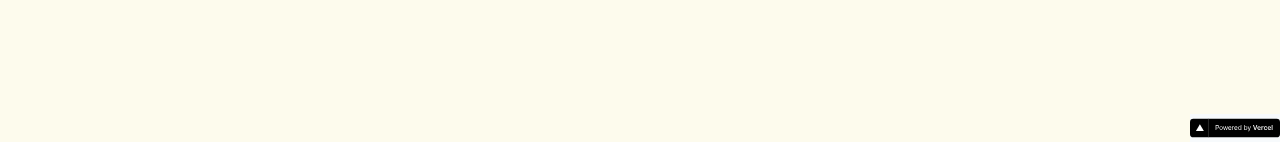
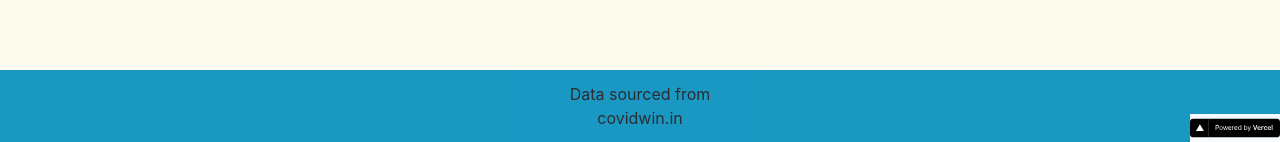
Before and after one commit to Rohithgilla12/covi-find, a Next.js app: page / in a window 1280 px wide. Both pictures are taken after a click on the button "COVID Leads". Shown: the part 658-800 px from the top of the page. Built offline with nearby package versions, Linux system fonts and the light colour scheme; no server answers.

Commit message:
Added data source.

```diff
--- a/src/components/home/MedicalCare.tsx
+++ b/src/components/home/MedicalCare.tsx
@@ -3,6 +3,7 @@ import useSWR from "swr";
 import { fetcher } from "../../utils/fetcher";
 import NextLink from "next/link";
 import { Box, Button, Select } from "@chakra-ui/react";
+import { Container } from "../Container";
 
 interface MedicalCareProps {}
 
@@ -14,6 +15,23 @@ export const MedicalCare: React.FC<MedicalCareProps> = ({}) => {
     fetcher
   );
   return (
+    <>
+      <Container
+        flexDirection="column"
+        flexWrap="nowrap"
+        overflowX="scroll"
+        position="absolute"
+        justifyContent="start"
+        bottom="0"
+        width="100%"
+        zIndex={500}
+        background="#008EBE"
+        opacity="0.9"
+        py={3}
+      >
+        Data sourced from{" "}
+        <NextLink href="https://covidwin.in/">covidwin.in</NextLink>
+      </Container>
       <Box m={8} p={8}>
         <Select
           my={2}
@@ -36,11 +54,18 @@ export const MedicalCare: React.FC<MedicalCareProps> = ({}) => {
         </Select>
         {option.length > 0 && (
           <NextLink href={`leads/${option}`}>
-          <Button width="100%" my={2} py={2} variant="solid" colorScheme="blue">
+            <Button
+              width="100%"
+              my={2}
+              py={2}
+              variant="solid"
+              colorScheme="blue"
+            >
               Go
             </Button>
           </NextLink>
         )}
       </Box>
+    </>
   );
 };
```
Lines whose indentation alone changed are shown as unchanged.
